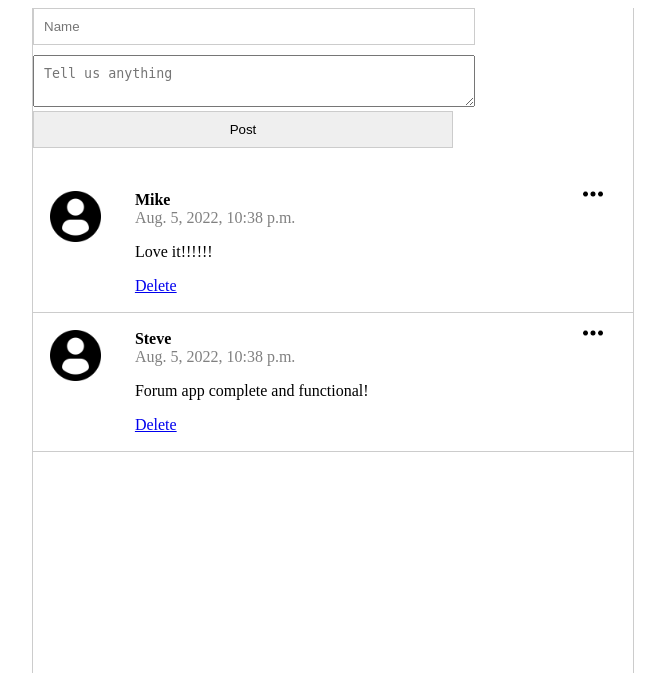
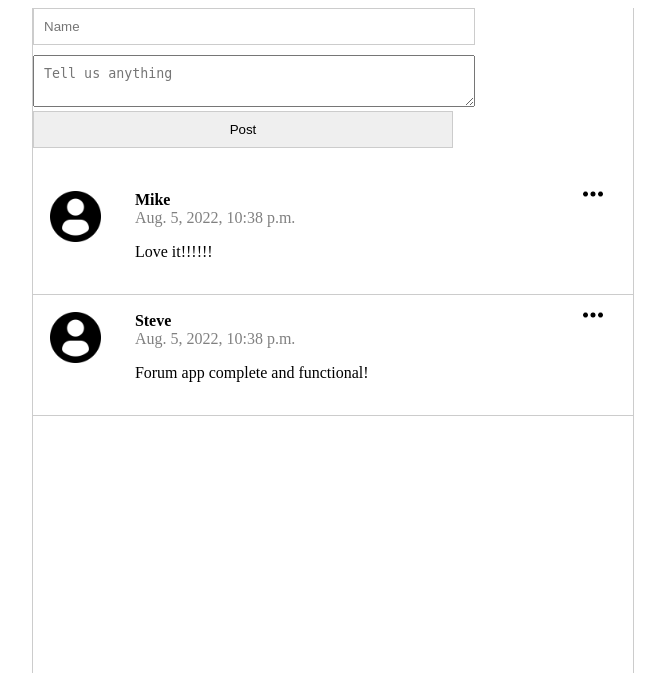
Before and after one commit to BryllieBrinkley/Django-Forum-App, a Django app: page / in a window 1280 px wide. Shown: the top 673 px of the page, without its empty margins (307-972 px from the left). Run offline with Django 4.2, Linux system fonts and the light colour scheme; data comes from the database, SQL or seed files in the repository; both versions use the stored data as it was after the commit.

Commit message:
made some changes

```diff
--- a/templates/posts.html
+++ b/templates/posts.html
@@ -26,7 +26,6 @@
             <div class="name"> {{ post.name }}<br></div>
             <div class="datetime">{{ post.created_at }}</div>
             <p>{{ post.body }}</p>
-            <a href="/delete/{{ post.id }}/">Delete</a>
             </div>
         </li>
             {% endfor %}
```
Also changed, not shown: db.sqlite3.
